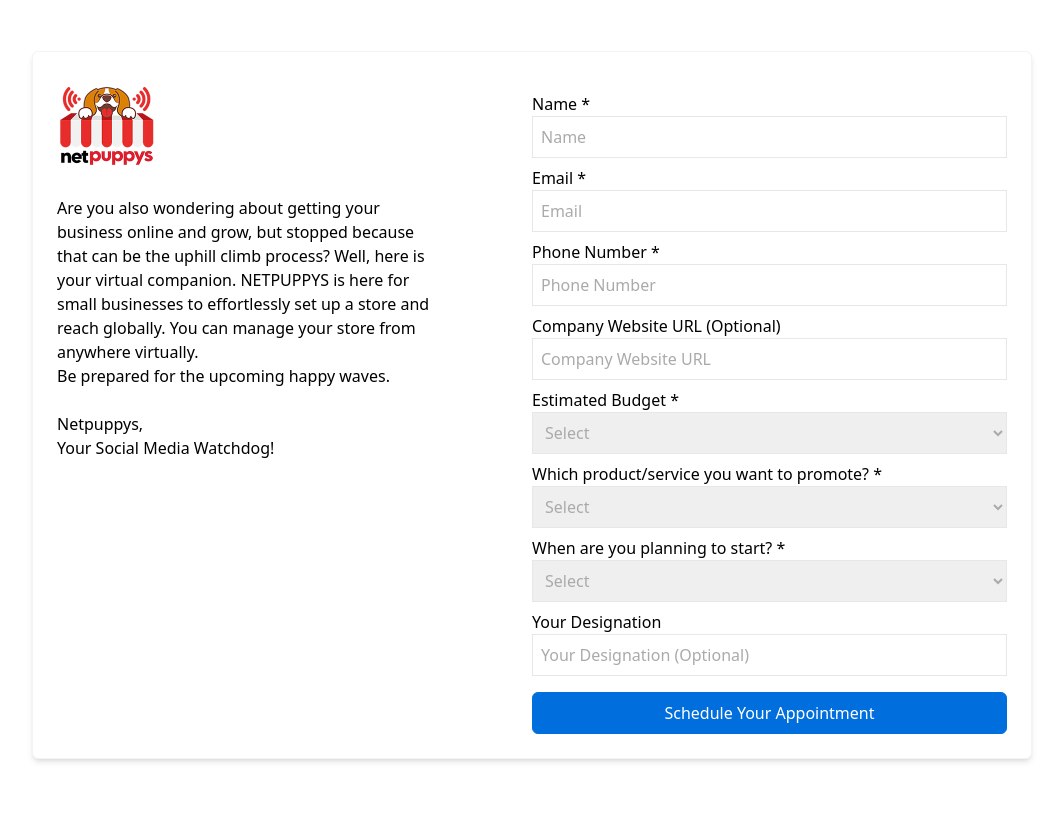
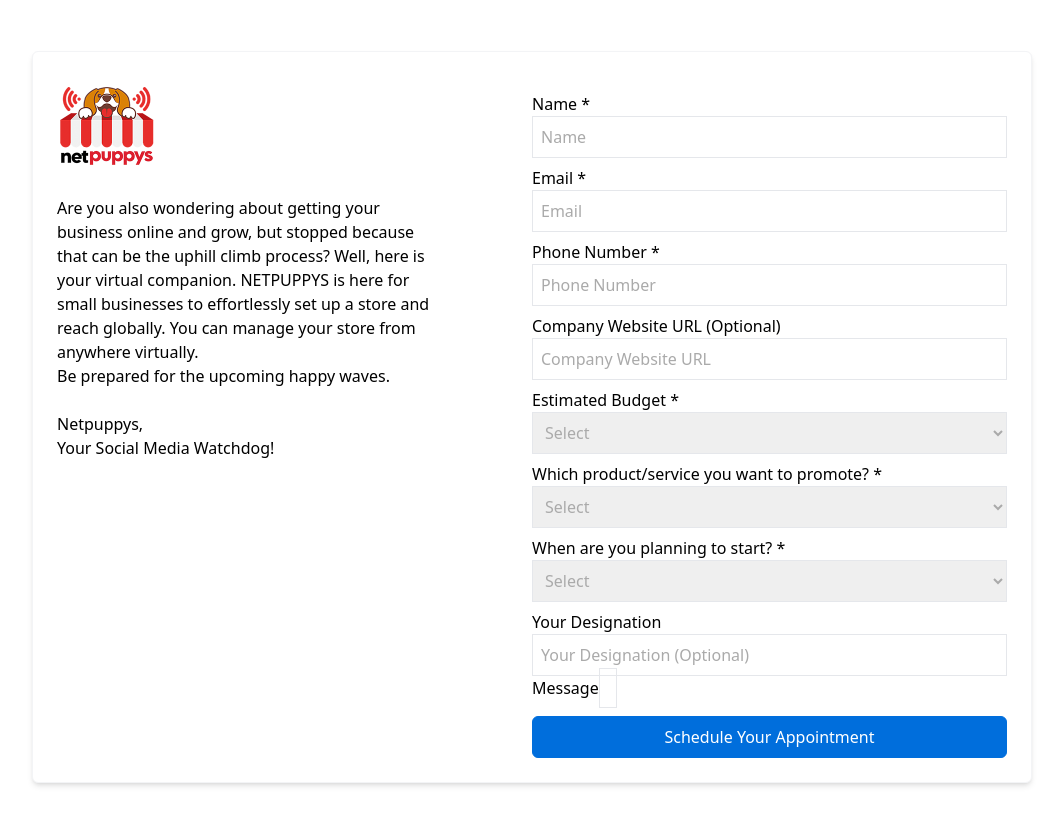
Before and after one commit to Netpuppys/netpuppys-form, a Next.js app: page / in a window 1280 px wide. Shown: the top 824 px of the page, without its empty margins (108-1171 px from the left). Built offline with nearby package versions, Linux system fonts and the light colour scheme.

Commit message:
description added

```diff
--- a/app/page.js
+++ b/app/page.js
@@ -17,6 +17,7 @@ const AppointmentBooking = () => {
     service: "",
     startTime: "",
     designation: "",
+    description: "",
   });
 
   const handleInputChange = (e) => {
@@ -44,6 +45,7 @@ const AppointmentBooking = () => {
           service: "",
           startTime: "",
           designation: "",
+          description: "",
         });
       })
       .catch((error) => {
@@ -225,6 +227,14 @@ const AppointmentBooking = () => {
                 onChange={handleInputChange}
                 className="border focus:outline-none placeholder:text-[#aaaaaa] p-2 w-full"
               />
+              <label>Message</label>
+              <teaxtarea
+                name="description"
+                value={formData.description}
+                placeholder="Your Message (Optional)"
+                onChange={handleInputChange}
+                className="border focus:outline-none placeholder:text-[#aaaaaa] p-2 w-full"
+              />
               <button
                 type="submit"
                 className="p-2 border border-[#006EDC] bg-[#006EDC] text-white hover:bg-white hover:text-[#006EDC] w-full mt-4 rounded-md transition-all duration-300"
```
